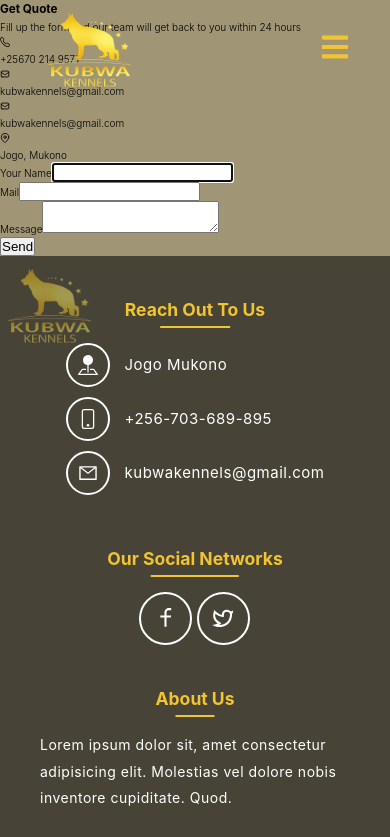
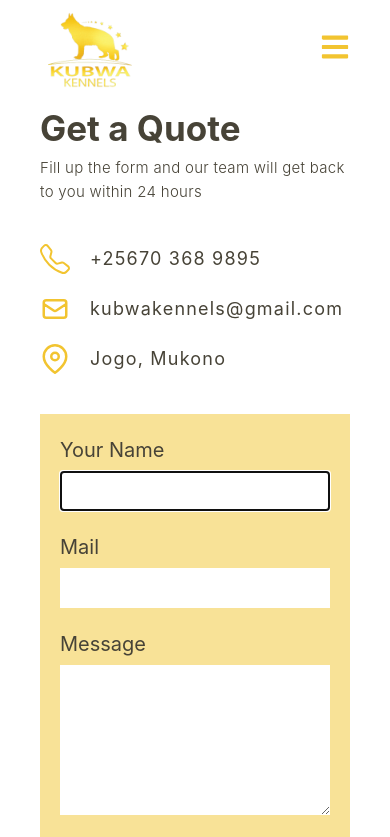
Before and after one commit to Otimthomas/kubwakennels, a React (Create React App) app: page /contact in a window 390 px wide. Shown: the top 837 px of the page. Built offline with nearby package versions, Linux system fonts and the light colour scheme.

Commit message:
Styled for mobile users

```diff
--- a/src/Components/Forms/ContactForm.js
+++ b/src/Components/Forms/ContactForm.js
@@ -16,7 +16,9 @@ const ContactForm = () => {
     // Enter the validation of each field below
     // for example -> email: Yup.string().required('Required');
     name: Yup.string().required("Name is required"),
-    email: Yup.string().email().required("Email is required"),
+    email: Yup.string()
+      .email("Email should be valid")
+      .required("Email is required"),
     message: Yup.string().required("Message is required"),
   });
 
--- a/src/Pages/ContactPage.jsx
+++ b/src/Pages/ContactPage.jsx
@@ -3,13 +3,14 @@ import ContactForm from "../Components/Forms/ContactForm";
 import { BsTelephone } from "react-icons/bs";
 import { HiOutlineMail } from "react-icons/hi";
 import { FiMapPin } from "react-icons/fi";
+import styled from "styled-components";
 
 const ContactPage = () => {
   return (
-    <div>
+    <Wrapper>
       <div className="contact__left">
         {/* Heading and sub-heading */}
-        <h3>Get Quote</h3>
+        <h3>Get a Quote</h3>
         <p>
           Fill up the form and our team will get back to you within 24 hours
         </p>
@@ -18,11 +19,7 @@ const ContactPage = () => {
         <div className="contact__info">
           <div>
             <BsTelephone />
-            <p>+25670 214 9571</p>
-          </div>
-          <div>
-            <HiOutlineMail />
-            <p>kubwakennels@gmail.com</p>
+            <p>+25670 368 9895</p>
           </div>
           <div>
             <HiOutlineMail />
@@ -37,8 +34,132 @@ const ContactPage = () => {
       <div className="contact__right">
         <ContactForm />
       </div>
-    </div>
+    </Wrapper>
   );
 };
 
+const Wrapper = styled.div`
+  background-image: url("/images/bng.png");
+  background-repeat: no-repeat;
+  background-position: center;
+  background-size: cover;
+
+  padding: 10rem 4rem 4rem 4rem;
+
+  .contact__left {
+    h3 {
+      font-size: 3.5rem;
+      color: var(--tertiaryColor);
+    }
+
+    p {
+      font-size: 1.5rem;
+      color: var(--tertiaryColor);
+      letter-spacing: 0.3px;
+    }
+
+    .contact__info {
+      margin-top: 4rem;
+      display: flex;
+      flex-direction: column;
+    }
+
+    .contact__info div {
+      /* background-color: orangered; */
+      display: flex;
+      margin-bottom: 2rem;
+    }
+
+    .contact__info svg {
+      font-size: 3rem;
+      color: var(--primaryColor);
+      margin-right: 2rem;
+    }
+
+    .contact__info div p {
+      font-size: 1.8rem;
+      align-self: center;
+      letter-spacing: 1.2px;
+      font-weight: 400;
+    }
+  }
+
+  .contact__right {
+    background-color: var(--primaryColor-light);
+    padding: 2rem;
+    margin-top: 2rem;
+
+    font-size: 1.5rem;
+    color: var(--tertiaryColor);
+
+    .form-control {
+      margin-bottom: 2rem;
+    }
+
+    label {
+      font-weight: 400;
+      display: inline-block;
+      margin-bottom: 0.5rem;
+      font-size: 2rem;
+    }
+
+    input,
+    textarea {
+      display: block;
+      border: none;
+      padding: 1.5rem;
+      font-size: 1.8rem;
+      /* color: var(--secondaryColor); */
+    }
+
+    input[type="text"],
+    input[type="email"] {
+      width: 100%;
+      height: 4rem;
+      color: var(--secondaryColor);
+    }
+
+    textarea {
+      width: 100%;
+      min-height: 15rem;
+      padding: 1.5rem;
+      font-size: 1.8rem;
+      color: var(--secondaryColor);
+    }
+
+    textarea::focus {
+      border: none;
+    }
+
+    input:focus {
+      border: 1px solid var(--primaryColor);
+    }
+
+    .error {
+      color: red;
+      font-weight: 600;
+      padding-top: 0.5rem;
+    }
+  }
+
+  button {
+    margin-top: 2rem;
+    padding: 1.5rem 6rem;
+    background-color: var(--primaryColor);
+    outline: none;
+    border: none;
+    cursor: pointer;
+    letter-spacing: 0.2rem;
+    color: var(--white);
+    font-size: 1.5rem;
+    text-transform: uppercase;
+    transition: all 0.3s;
+
+    &:hover {
+      color: var(--primaryColor);
+      background-color: var(--white);
+    }
+  }
+`;
+
 export default ContactPage;
--- a/src/index.css
+++ b/src/index.css
@@ -1,7 +1,8 @@
 :root {
   --primaryColor: #f2c430;
+  --primaryColor-light: #f2c53180;
   --secondaryColor: #837446;
-  --secondaryColorLight: rgb(131, 116, 70, 0.75);
+  --secondaryColorLight: #837446bf;
   --tertiaryColor: #474337;
   --tertiaryDarkColor: #343129;
   --white: #fff;
```
